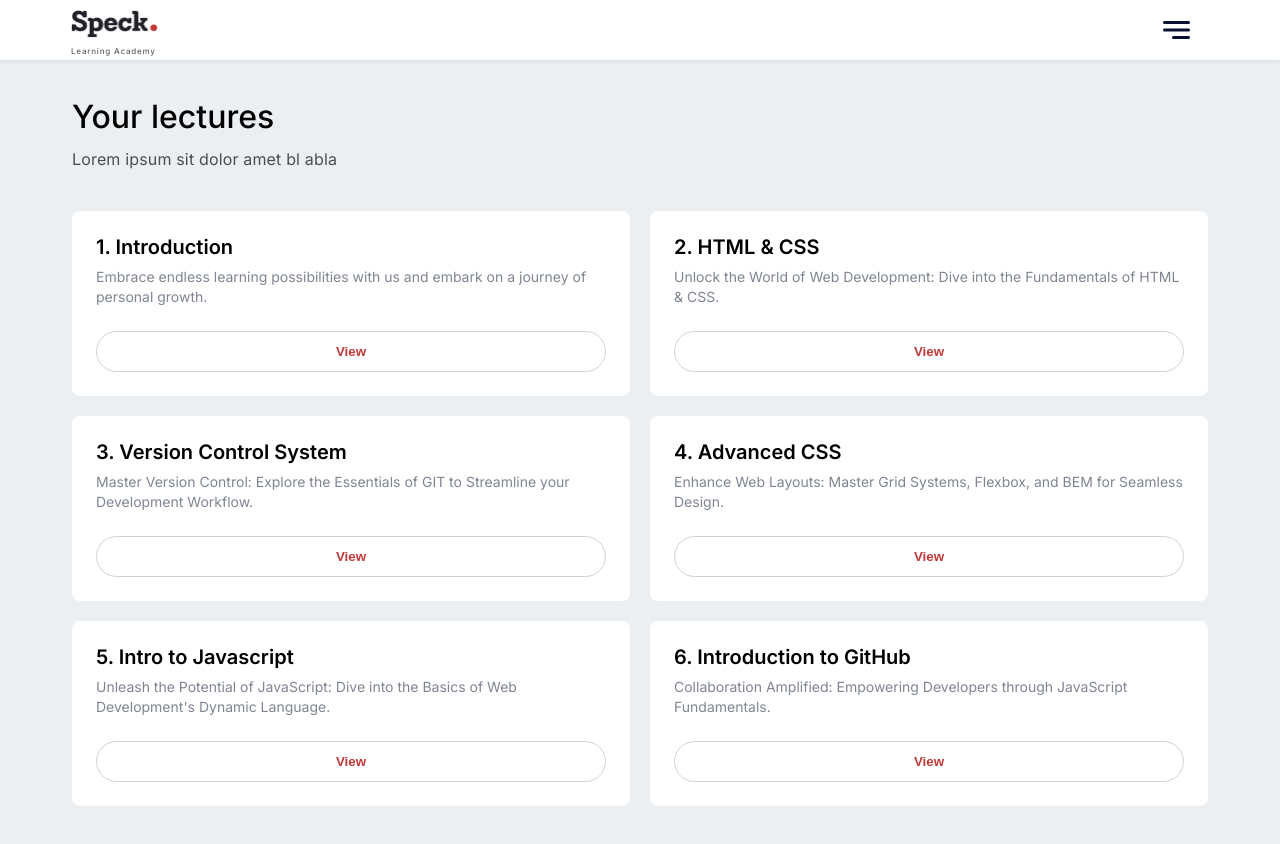
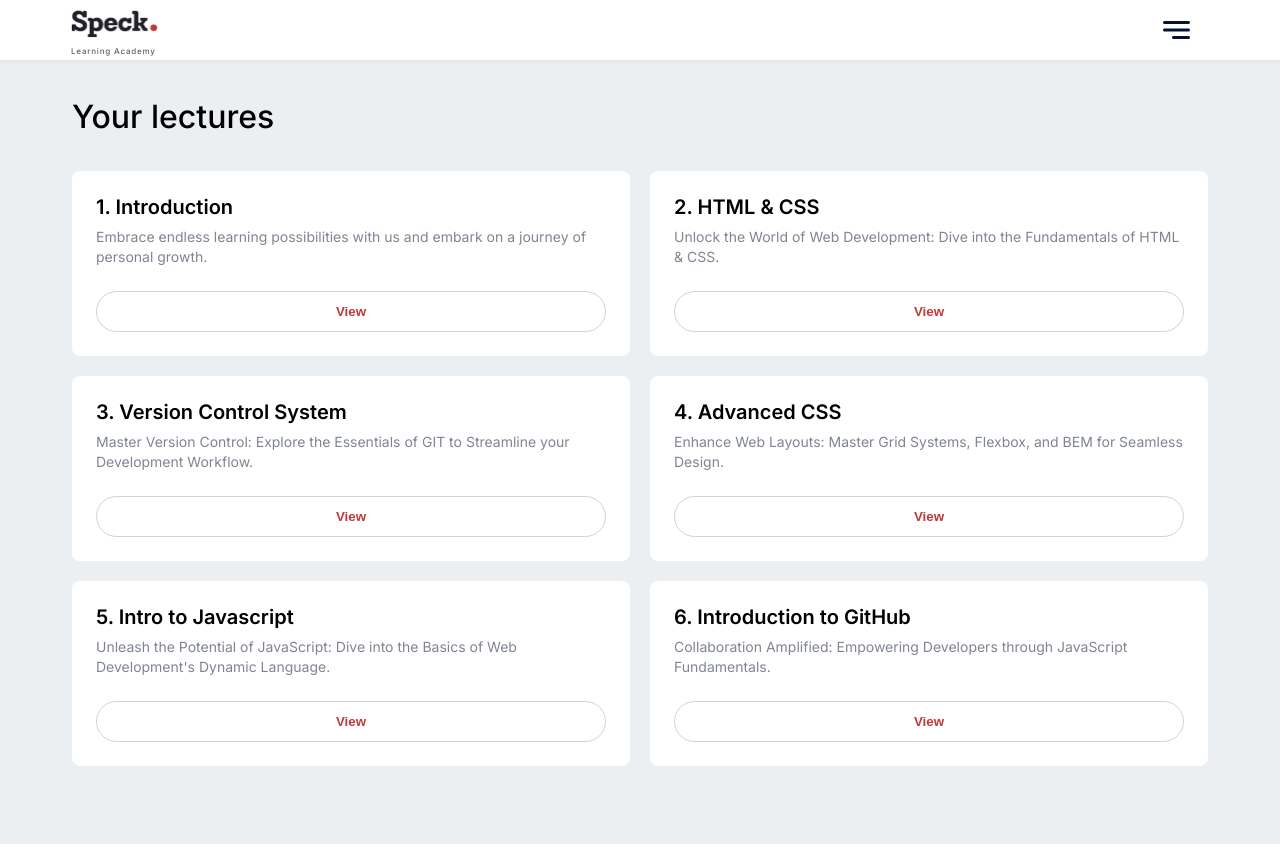
Before and after one commit to Tin21/Speck-Teamwork, a React (Vite) app: page /lectures in a window 1280 px wide. Shown: the top 844 px of the page. After the commit the page ends 808 px from the top, so only its background shows below. Built offline with nearby package versions, Linux system fonts and the light colour scheme.

Commit message:
removed subtitle from lecture page

```diff
--- a/src/pages/Lectures.jsx
+++ b/src/pages/Lectures.jsx
@@ -14,11 +14,7 @@ const Lectures = () => {
 
   return (
     <>
-      <Section
-        isFlexDisplay={false}
-        title={'Your lectures'}
-        subtitle={'Lorem ipsum sit dolor amet bl abla'}
-      >
+      <Section isFlexDisplay={false} title={'Your lectures'}>
         {lectures && (
           <Grid>
             {lectures.map((lecture) => (
```
